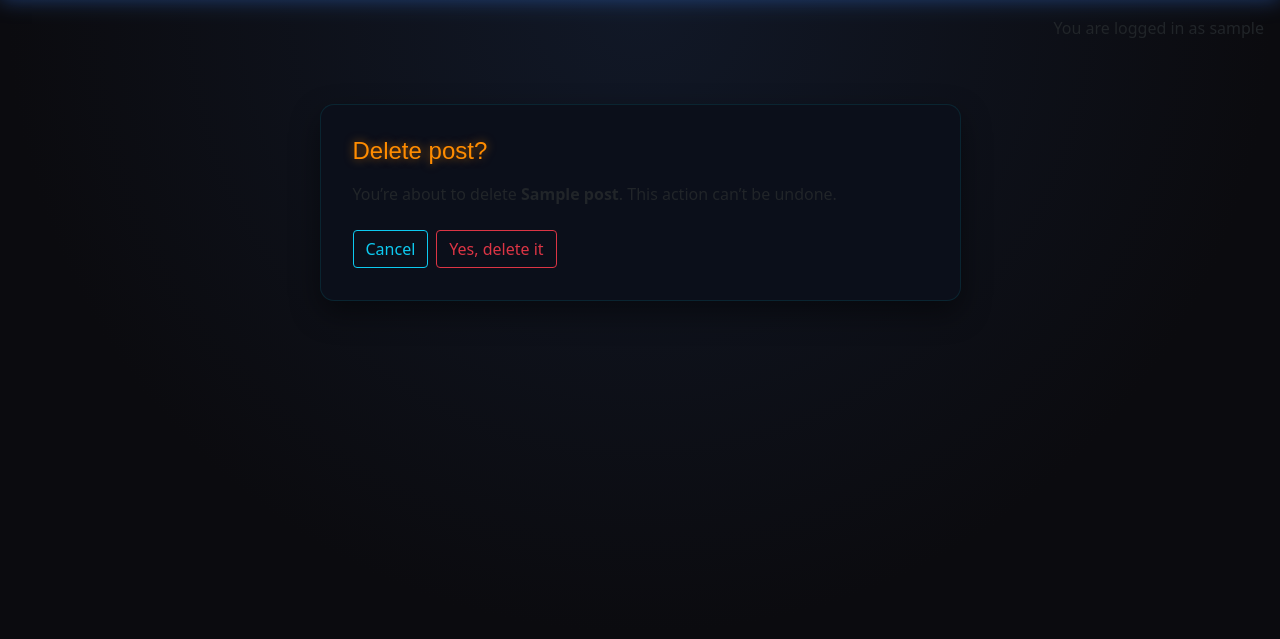
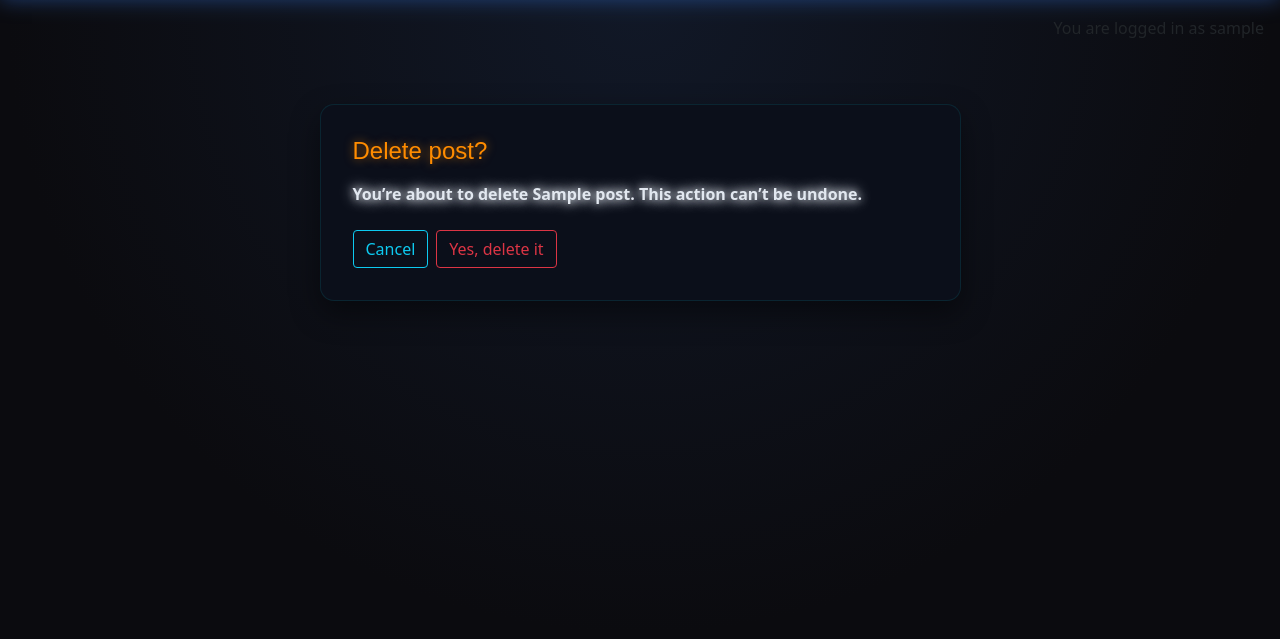
Before and after one commit to AnasEljandi/GamingBlog_Final, a Django app: a page that uses blog/templates/blog/post_delete.html in a window 1280 px wide. Shown: the part 72-711 px from the top of the page. Run offline with Django 4.2, Linux system fonts and the light colour scheme; a user stored in the database is signed in; tables that the repository leaves empty hold one stand-in row (values such as "Sample post"); parts of the project's set-up code (start-up, migrations or seed data) failed here and were passed over; some web fonts are replaced.

Commit message:
change delete verification font color

```diff
--- a/blog/templates/blog/post_delete.html
+++ b/blog/templates/blog/post_delete.html
@@ -3,14 +3,24 @@
 
 {% block content %}
 <style>
-  .confirm-card{
-    background:#0b0f1a; border:1px solid rgba(0,229,255,.1);
-    box-shadow:0 12px 30px rgba(0,0,0,.45);
-    border-radius:14px; padding:2rem;
+  .confirm-card {
+    background: #0b0f1a;
+    border: 1px solid rgba(0, 229, 255, 0.1);
+    box-shadow: 0 12px 30px rgba(0, 0, 0, 0.45);
+    border-radius: 14px;
+    padding: 2rem;
   }
-  .confirm-title{
-    font-family:'Mangold',sans-serif; color:#ff8c00;
-    text-shadow:0 0 10px rgba(255,140,0,.6);
+
+  .confirm-title {
+    font-family: 'Mangold', sans-serif;
+    color: #ff8c00;
+    text-shadow: 0 0 10px rgba(255, 140, 0, 0.6);
+  }
+
+  .delete-warning {
+    color: #E2E8F0;
+    font-weight: 600;
+    text-shadow: 0 0 8px #E2E8F0, 0 0 15px #E2E8F0;
   }
 </style>
 
@@ -19,7 +29,8 @@
     <div class="col-lg-7">
       <div class="confirm-card">
         <h2 class="confirm-title h4 mb-3">Delete post?</h2>
-        <p class="mb-4">
+
+        <p class="delete-warning mb-4">
           You’re about to delete <strong>{{ post.title }}</strong>.
           This action can’t be undone.
         </p>
--- a/static/css/style.css
+++ b/static/css/style.css
@@ -38,3 +38,9 @@
             0 0 25px rgba(0, 229, 255, 0.4);
     }
 }
+
+.delete-warning {
+  color: #ff4b4b;
+  font-weight: 600;
+  text-shadow: 0 0 8px #ff4b4b, 0 0 15px #ff0000;
+}
```
Also changed, not shown: README.md, static/images/Home page.png (added), static/images/comment.png (added), static/images/delete post feature.png (added), static/images/delete verification.png (added), static/images/footer.png (added), static/images/navigation bar.png (added), static/images/register account.png (added), static/images/sign in.png (added), static/images/signout.png (added).
